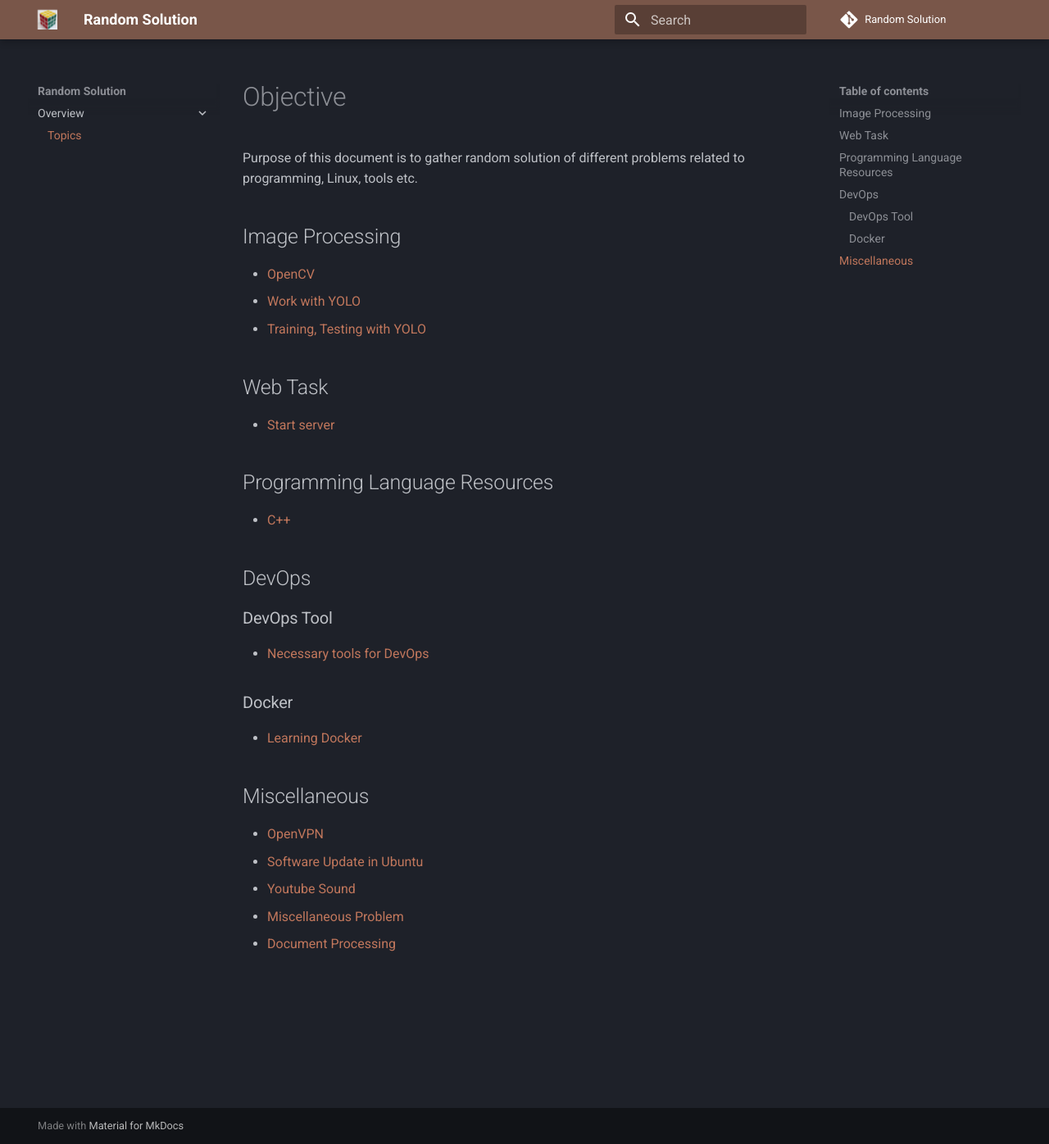
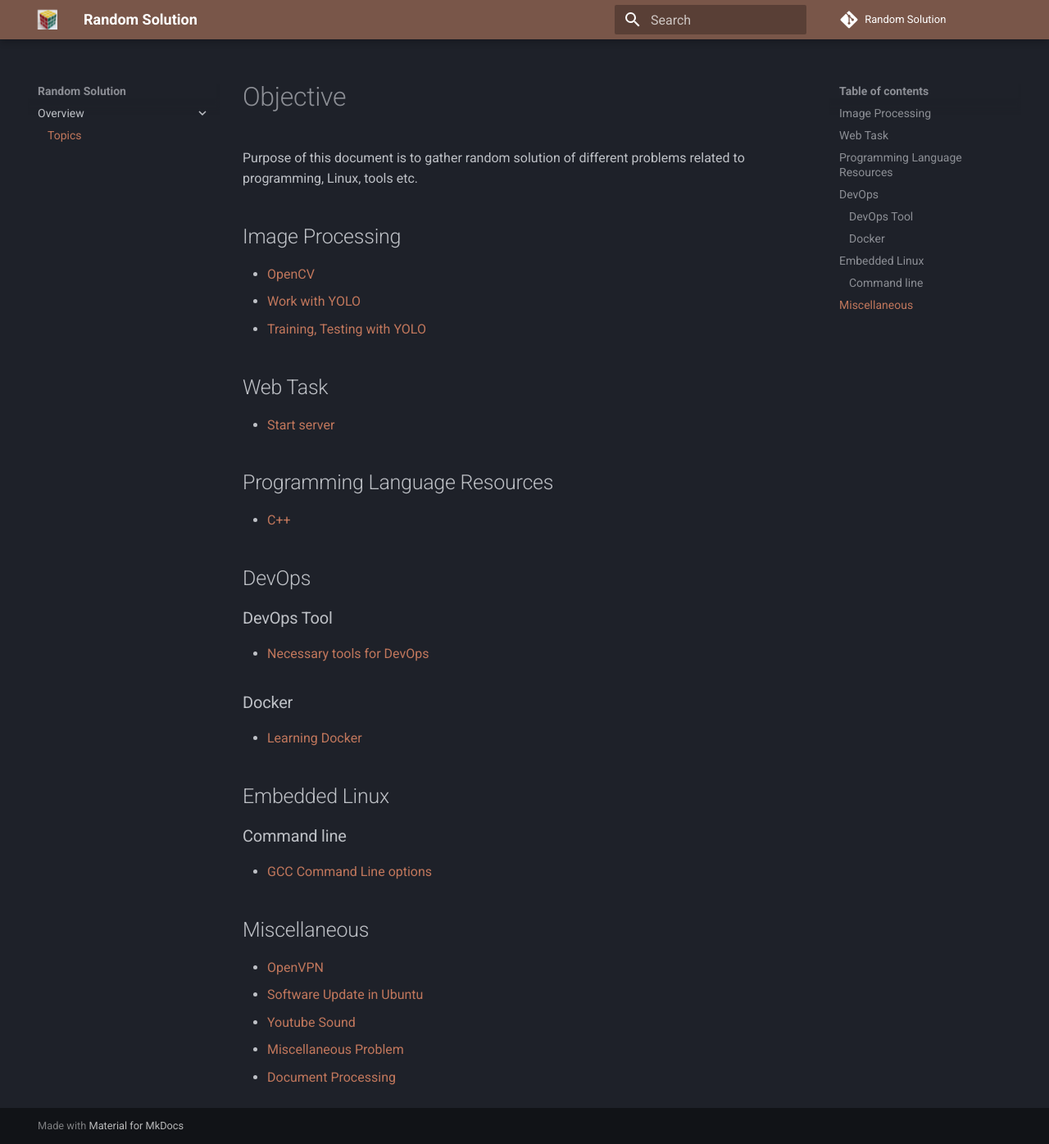
Before and after one commit to atifkarim/random_solution, an MkDocs documentation site: the page built from docs/index.md, in a window 1280 px wide and 1396 px high. Shown: the whole window at 82% size. Built offline with MkDocs 1.6.1 and Material for MkDocs 9.7.7, drawn with Linux system fonts in a browser that asks for light colours; comment, search, counter and statistics services are not loaded.

Commit message:
Add file regarding gcc command line

```diff
--- a/docs/index.md
+++ b/docs/index.md
@@ -21,6 +21,10 @@ related to programming, Linux, tools etc.
 - [Necessary tools for DevOps](devops_tool.md)
 ### Docker
 - [Learning Docker](docker_usage.md)
+
+## Embedded Linux
+### Command line
+- [GCC Command Line options](gcc_command_line_options.md)
 
 ## Miscellaneous
 - [OpenVPN](openvpn_ubuntu.md)
```
Also changed, not shown: docs/gcc_command_line_options.md (added, +2 -0 lines).
